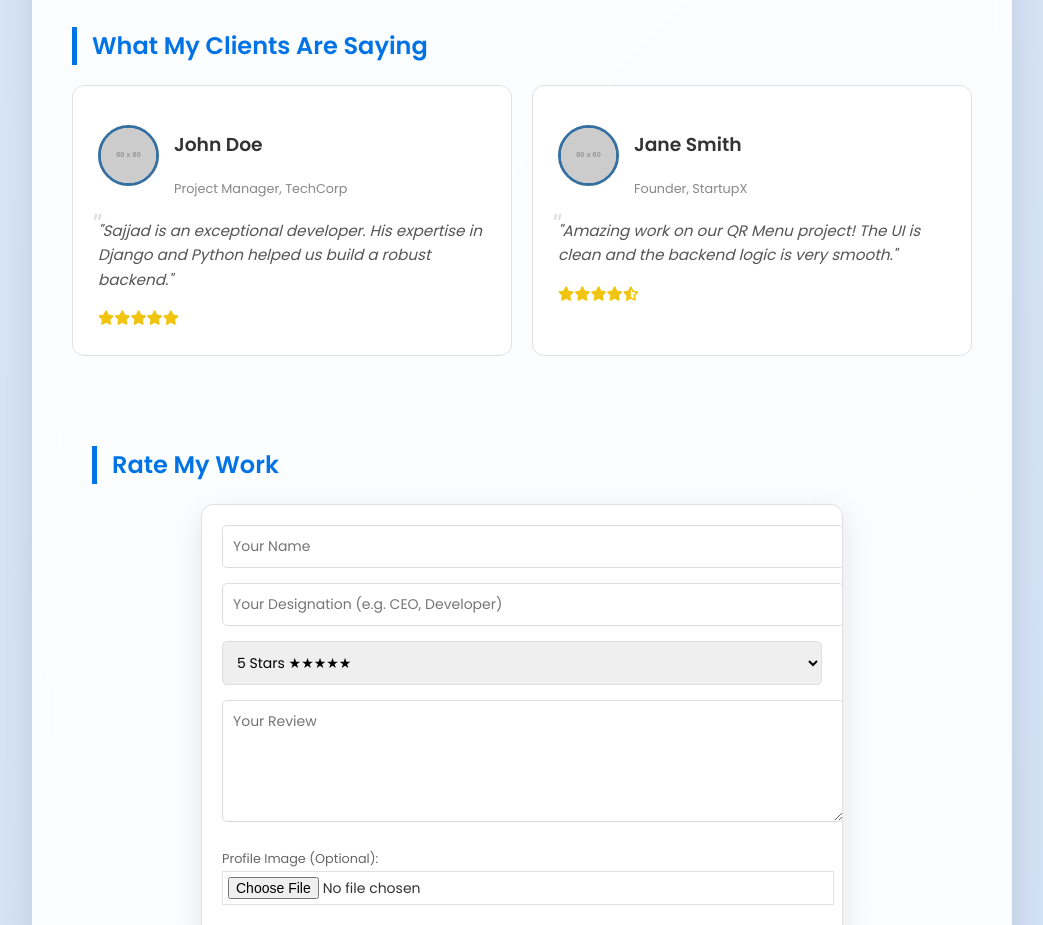
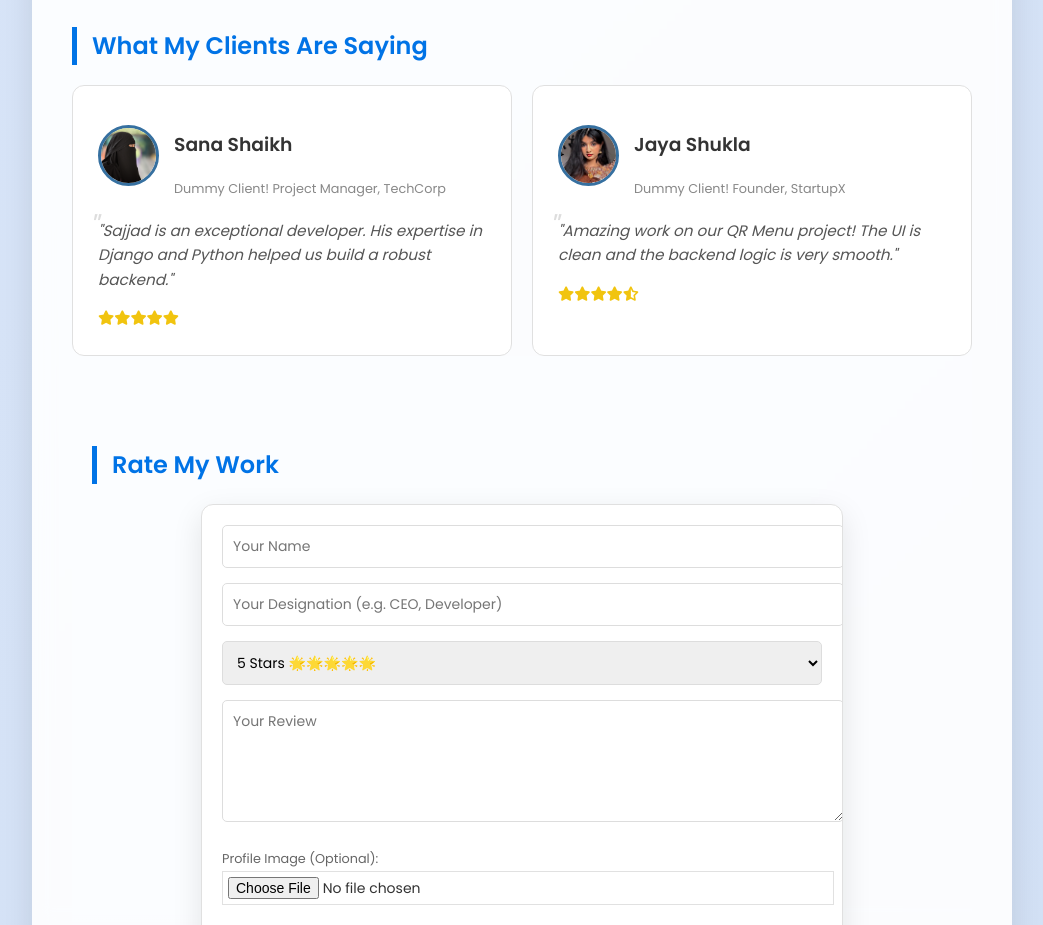
Before and after one commit to sajjadali-fullstack/sajjad-ali-portfolio, a plain HTML site: page index.html in a window 1280 px wide. Shown: the part 3947-4872 px from the top of the page, without its empty margins (118-1161 px from the left). Drawn offline with Linux system fonts and the light colour scheme; placeholder pictures from the web are drawn by us.

Commit message:
Added Dummy client

```diff
--- a/index.html
+++ b/index.html
@@ -275,28 +275,33 @@
                 <div class="work-card testimonial-card">
                     <div class="work-content">
                         <div class="client-info">
-                    <img src="https://via.placeholder.com/60" alt="Client 1" class="client-img">
+                            <img src="images/client1.png" alt="Client 1" class="client-img">
                             <div>
-                        <h3>John Doe</h3>
-                        <p class="client-subtitle">Project Manager, TechCorp</p>
+                                <h3>Sana Shaikh</h3>
+                                <p class="client-subtitle">Dummy Client! Project Manager, TechCorp</p>
                             </div>
                         </div>
-                <p class="testimonial-text">"Sajjad is an exceptional developer. His expertise in Django and Python helped us build a robust backend."</p>
-                <div class="rating"><i class="fas fa-star"></i><i class="fas fa-star"></i><i class="fas fa-star"></i><i class="fas fa-star"></i><i class="fas fa-star"></i></div>
+                        <p class="testimonial-text">"Sajjad is an exceptional developer. His expertise in Django and
+                            Python helped us build a robust backend."</p>
+                        <div class="rating"><i class="fas fa-star"></i><i class="fas fa-star"></i><i
+                                class="fas fa-star"></i><i class="fas fa-star"></i><i class="fas fa-star"></i></div>
                     </div>
                 </div>
 
                 <div class="work-card testimonial-card">
                     <div class="work-content">
                         <div class="client-info">
-                    <img src="https://via.placeholder.com/60" alt="Client 2" class="client-img">
+                            <img src="images/fakeclient2.jpeg" alt="Client 2" class="client-img">
                             <div>
-                        <h3>Jane Smith</h3>
-                        <p class="client-subtitle">Founder, StartupX</p>
+                                <h3>Jaya Shukla</h3>
+                                <p class="client-subtitle">Dummy Client!  Founder, StartupX</p>
                             </div>
                         </div>
-                <p class="testimonial-text">"Amazing work on our QR Menu project! The UI is clean and the backend logic is very smooth."</p>
-                <div class="rating"><i class="fas fa-star"></i><i class="fas fa-star"></i><i class="fas fa-star"></i><i class="fas fa-star"></i><i class="fas fa-star-half-alt"></i></div>
+                        <p class="testimonial-text">"Amazing work on our QR Menu project! The UI is clean and the
+                            backend logic is very smooth."</p>
+                        <div class="rating"><i class="fas fa-star"></i><i class="fas fa-star"></i><i
+                                class="fas fa-star"></i><i class="fas fa-star"></i><i class="fas fa-star-half-alt"></i>
+                        </div>
                     </div>
                 </div>
 
@@ -310,28 +315,33 @@
             <div class="work-card review-form-card" style="max-width: 600px; margin: 0 auto; padding: 20px;">
                 <form id="reviewForm">
                     <div style="margin-bottom: 15px;">
-                <input type="text" id="clientName" placeholder="Your Name" required style="width: 100%; padding: 10px; border: 1px solid #ddd; border-radius: 5px;">
+                        <input type="text" id="clientName" placeholder="Your Name" required
+                            style="width: 100%; padding: 10px; border: 1px solid #ddd; border-radius: 5px;">
                     </div>
                     <div style="margin-bottom: 15px;">
-                <input type="text" id="clientRole" placeholder="Your Designation (e.g. CEO, Developer)" required style="width: 100%; padding: 10px; border: 1px solid #ddd; border-radius: 5px;">
+                        <input type="text" id="clientRole" placeholder="Your Designation (e.g. CEO, Developer)" required
+                            style="width: 100%; padding: 10px; border: 1px solid #ddd; border-radius: 5px;">
                     </div>
                     <div style="margin-bottom: 15px;">
-                <select id="clientRating" style="width: 100%; padding: 10px; border: 1px solid #ddd; border-radius: 5px;">
-                    <option value="5">5 Stars ★★★★★</option>
-                    <option value="4">4 Stars ★★★★</option>
-                    <option value="3">3 Stars ★★★</option>
+                        <select id="clientRating"
+                            style="width: 100%; padding: 10px; border: 1px solid #ddd; border-radius: 5px;">
+                            <option value="5">5 Stars 🌟🌟🌟🌟🌟</option>
+                            <option value="4">4 Stars ⭐⭐⭐⭐</option>
+                            <option value="3">3 Stars ⭐⭐⭐</option>
                             <option value="2">2 Stars ★★</option>
                             <option value="1">1 Star ★</option>
                         </select>
                     </div>
                     <div style="margin-bottom: 15px;">
-                <textarea id="clientMessage" placeholder="Your Review" required style="width: 100%; padding: 10px; border: 1px solid #ddd; border-radius: 5px; height: 100px;"></textarea>
+                        <textarea id="clientMessage" placeholder="Your Review" required
+                            style="width: 100%; padding: 10px; border: 1px solid #ddd; border-radius: 5px; height: 100px;"></textarea>
                     </div>
                     <div style="margin-bottom: 15px;">
                         <label style="font-size: 0.8rem; color: #666;">Profile Image (Optional):</label>
                         <input type="file" id="clientImgInput" accept="image/*" style="width: 100%; padding: 5px;">
                     </div>
-            <button type="submit" class="view-project" style="width: 100%; border: none; cursor: pointer; padding: 12px;">Post Review</button>
+                    <button type="submit" class="view-project"
+                        style="width: 100%; border: none; cursor: pointer; padding: 12px;">Post Review</button>
                 </form>
             </div>
         </section>
```
Also changed, not shown: images/client1.png (added), images/fakeclient2.jpeg (added). Lines whose indentation alone changed are shown as unchanged.
